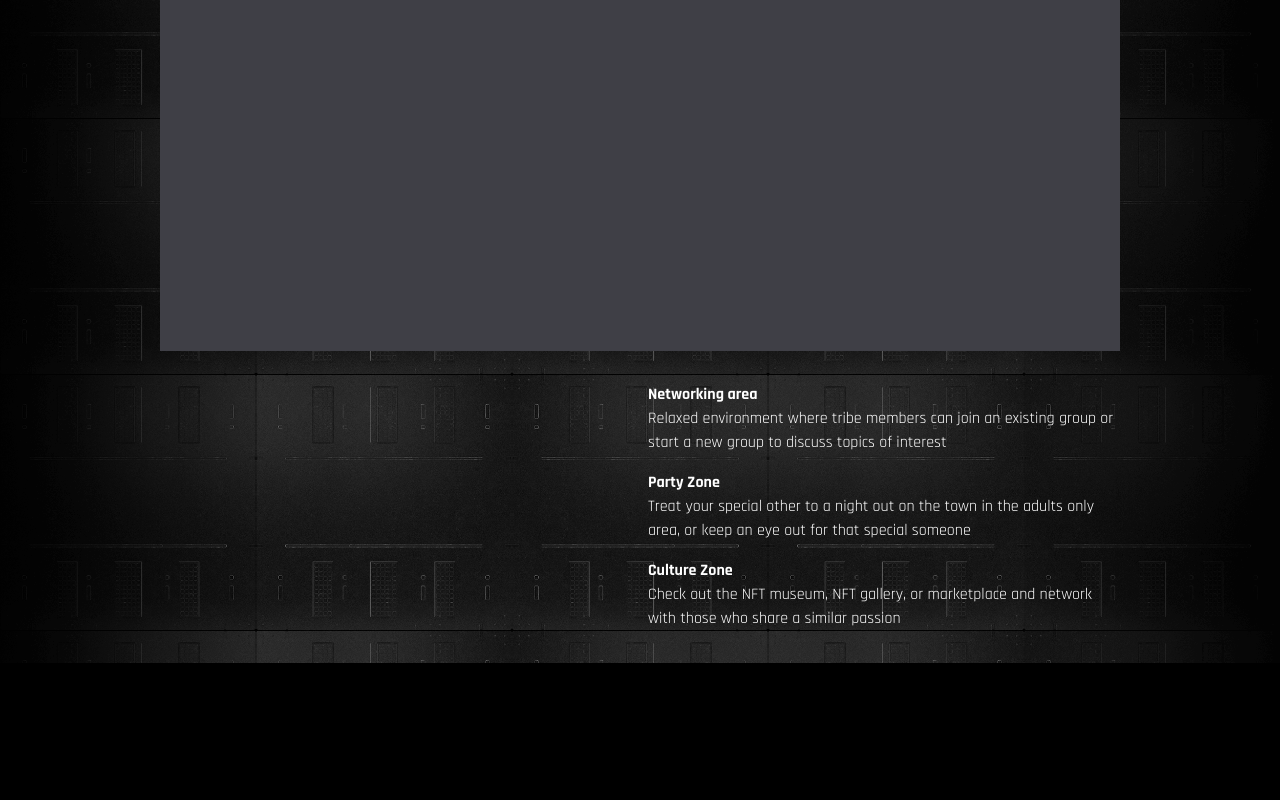
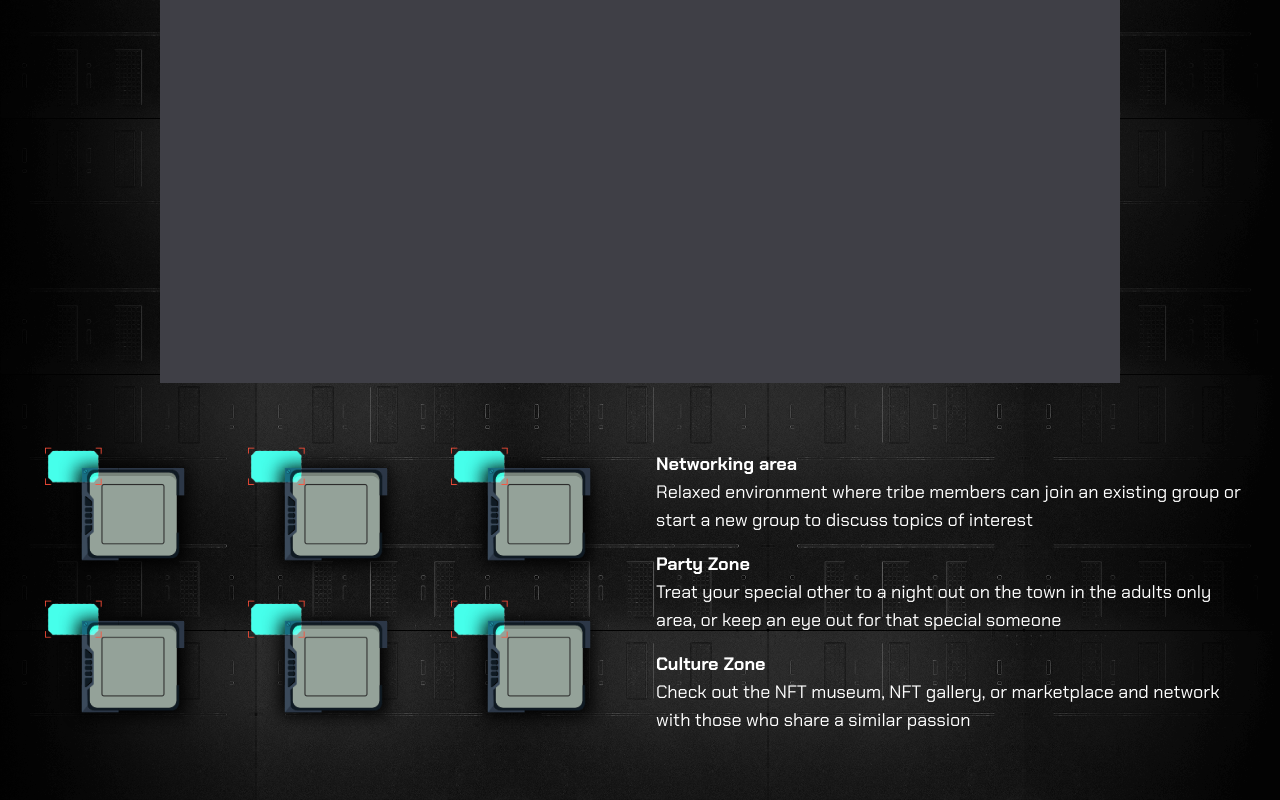
Before and after one commit to joaquinvaldezzz/metasavages.io, an Astro site: page / in a window 1280 px wide. Shown: the part 1673-2473 px from the top of the page. Before the commit the page ends 2336 px from the top, so only its background shows below. Built offline with nearby package versions, Linux system fonts and the light colour scheme; Astro itself is replaced by a stand-in of ours.

Commit message:
Add map icons

```diff
--- a/src/backgrounds/MetaIsland.astro
+++ b/src/backgrounds/MetaIsland.astro
@@ -174,4 +174,48 @@
       <img src="/images/bg-meta-island/artboard-10.png" alt="" />
     </div>
   </div>
+
+  <div class="grid grid-cols-2 md:grid-cols-4 lg:grid-cols-5" role="row">
+    <div role="gridcell">
+      <img src="/images/bg-meta-island/artboard-1.png" alt="" />
+    </div>
+
+    <div role="gridcell">
+      <img src="/images/bg-meta-island/artboard-2.png" alt="" />
+    </div>
+
+    <div class="hidden md:block" role="gridcell">
+      <img src="/images/bg-meta-island/artboard-3.png" alt="" />
+    </div>
+
+    <div class="hidden md:block" role="gridcell">
+      <img src="/images/bg-meta-island/artboard-4.png" alt="" />
+    </div>
+
+    <div class="hidden lg:block" role="gridcell">
+      <img src="/images/bg-meta-island/artboard-5.png" alt="" />
+    </div>
+  </div>
+
+  <div class="grid grid-cols-2 md:grid-cols-4 lg:grid-cols-5" role="row">
+    <div role="gridcell">
+      <img src="/images/bg-meta-island/artboard-6.png" alt="" />
+    </div>
+
+    <div role="gridcell">
+      <img src="/images/bg-meta-island/artboard-7.png" alt="" />
+    </div>
+
+    <div class="hidden md:block" role="gridcell">
+      <img src="/images/bg-meta-island/artboard-8.png" alt="" />
+    </div>
+
+    <div class="hidden md:block" role="gridcell">
+      <img src="/images/bg-meta-island/artboard-9.png" alt="" />
+    </div>
+
+    <div class="hidden lg:block" role="gridcell">
+      <img src="/images/bg-meta-island/artboard-10.png" alt="" />
+    </div>
+  </div>
 </div>
--- a/src/pages/index.astro
+++ b/src/pages/index.astro
@@ -11,6 +11,7 @@ import Container from '../components/Container.astro'
   <main>
     <section class="relative min-h-[768px] overflow-hidden">
       <MetaIsland />
+
       <div class="relative flex min-h-inherit flex-row items-center justify-center">
         <h1 class="title w-full text-center font-display">Coming Soon</h1>
       </div>
@@ -18,7 +19,8 @@ import Container from '../components/Container.astro'
 
     <section class="relative overflow-hidden">
       <MetaIsland />
-      <div class="relative py-8">
+
+      <div class="relative py-8 md:py-12 lg:py-16">
         <div class="relative mb-8 sm:mb-16">
           <h1
             class="text-center font-display text-2xl font-bold text-secondary md:text-3xl lg:text-4xl"
@@ -99,10 +101,38 @@ import Container from '../components/Container.astro'
           </div>
         </div>
 
-        <div class="mx-auto mt-8 grid max-w-screen-lg grid-cols-1 gap-4 px-8 lg:grid-cols-2">
-          <div></div>
+        <div
+          class="mx-auto mt-16 grid max-w-screen-xl grid-cols-1 gap-4 px-8 lg:grid-cols-2 lg:items-center lg:gap-8"
+        >
+          <div>
+            <div class="grid grid-cols-3 gap-4">
+              <div>
+                <img class="mx-auto sm:w-40" src="/images/map-icon.png" alt="" />
+              </div>
 
-          <div class="space-y-4">
+              <div>
+                <img class="mx-auto sm:w-40" src="/images/map-icon.png" alt="" />
+              </div>
+
+              <div>
+                <img class="mx-auto sm:w-40" src="/images/map-icon.png" alt="" />
+              </div>
+
+              <div>
+                <img class="mx-auto sm:w-40" src="/images/map-icon.png" alt="" />
+              </div>
+
+              <div>
+                <img class="mx-auto sm:w-40" src="/images/map-icon.png" alt="" />
+              </div>
+
+              <div>
+                <img class="mx-auto sm:w-40" src="/images/map-icon.png" alt="" />
+              </div>
+            </div>
+          </div>
+
+          <div class="space-y-4 font-display text-lg">
             <div>
               <p class="font-bold">Networking area</p>
               <p>
```
Also changed, not shown: public/images/map-icon.png (added).
